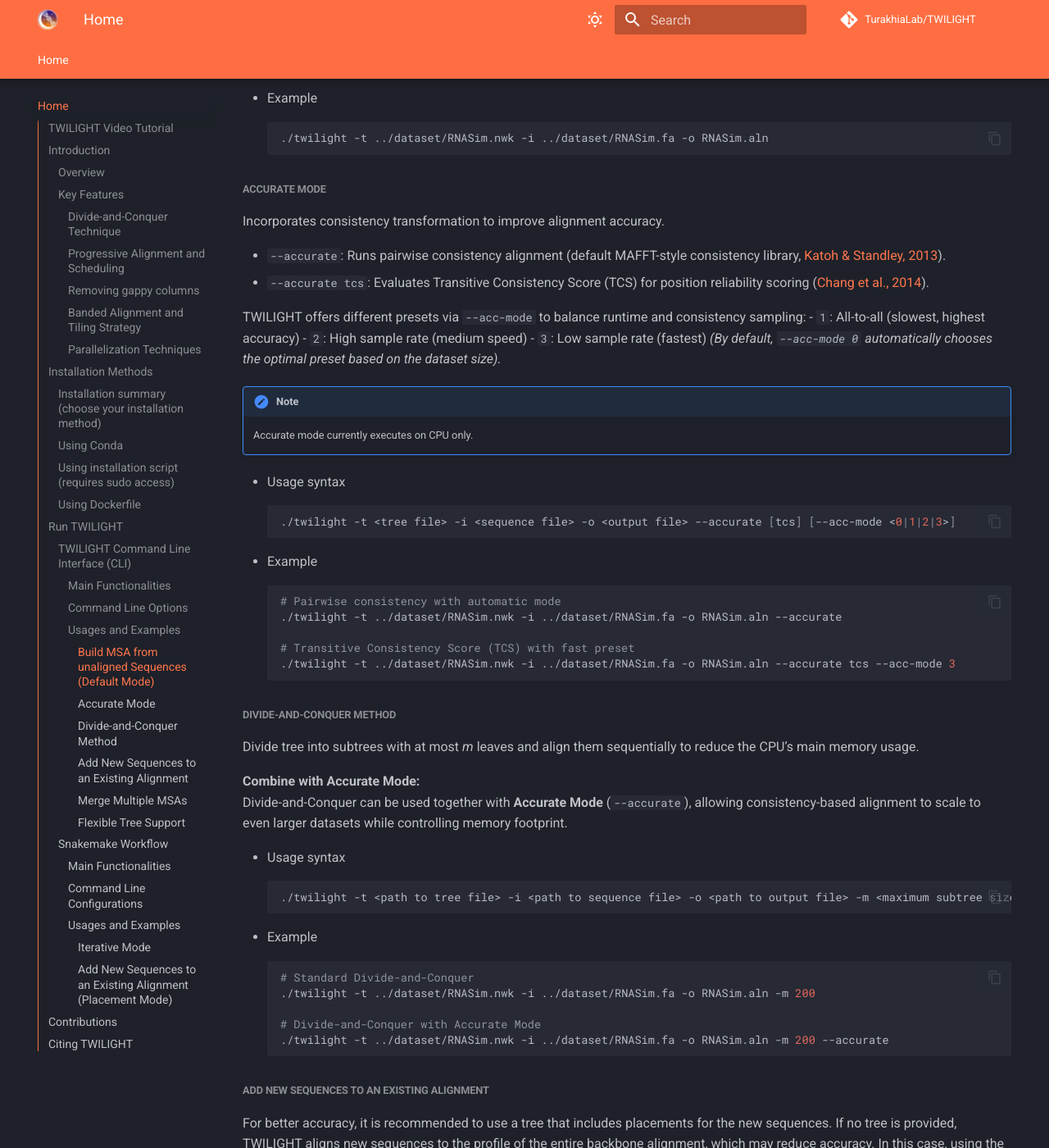
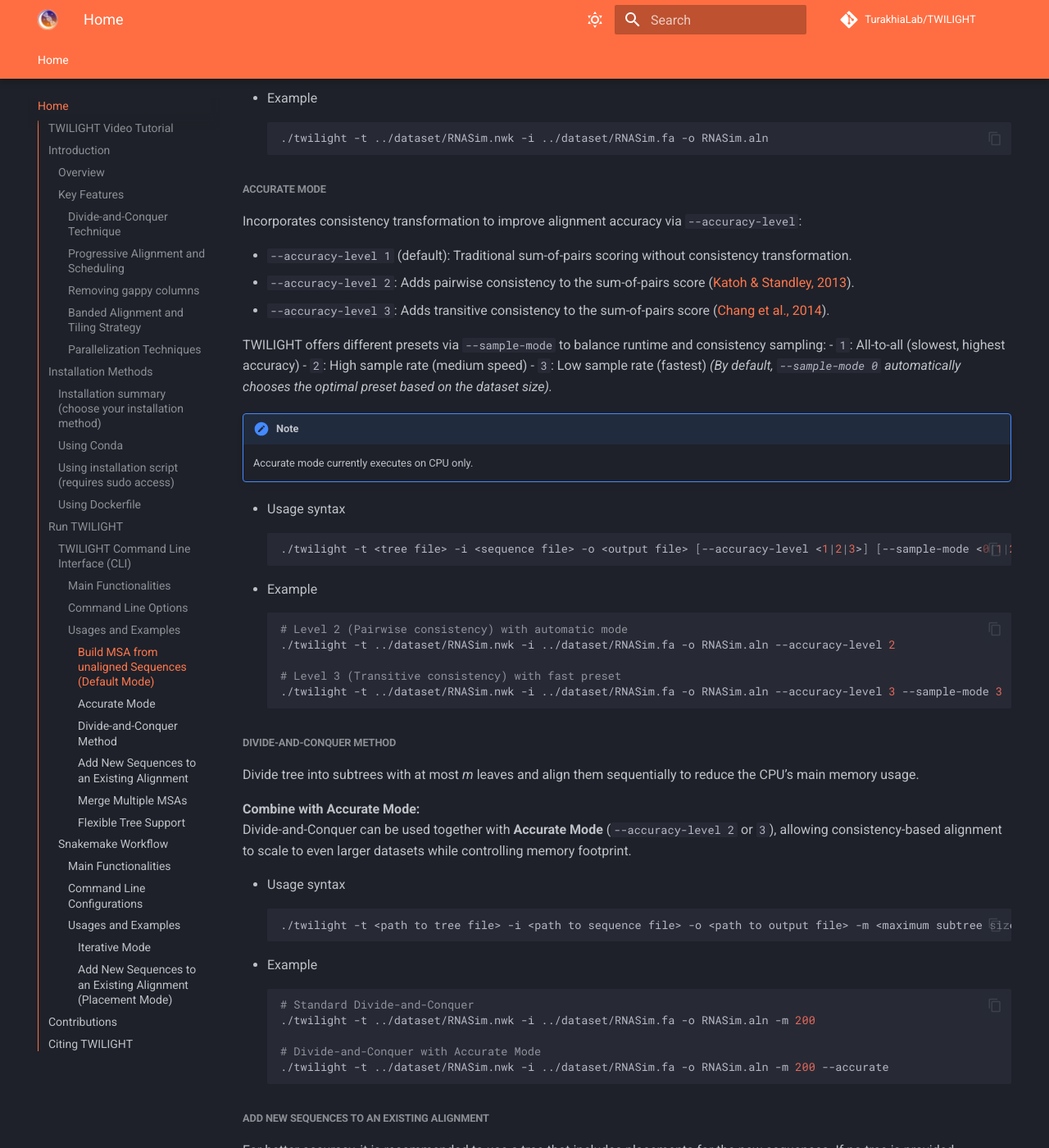
Before and after one commit to TurakhiaLab/TWILIGHT, an MkDocs documentation site: the page built from docs/index.md, in a window 1280 px wide and 1400 px high, scrolled down 10823 px. Shown: the whole window at 82% size. Built offline with MkDocs 1.6.1 and Material for MkDocs 9.7.7, drawn with Linux system fonts in a browser that asks for light colours; comment, search, counter and statistics services are not loaded; some of the changed text lies outside the part shown.

Commit message:
Refactor command-line options

````diff
--- a/docs/index.md
+++ b/docs/index.md
@@ -254,12 +254,12 @@
 | `--xdrop`                        | X-drop value (scale). The actual X-drop will be multiplied by the gap-extend penalty (default: 600). |
 | `-x`, `--matrix`                 | Use a user-defined substitution matrix (only for nucleotide). |
 | `-b`, `--blosum`                 | Substitution matrix to use for protein sequences: 43 (PFASUM43), 45, 62, 80, or 99 (MIQS) (default: 62). |
-| **Accurate Mode Options** |
-| `--accurate`                     | Enable accurate consistency alignment (runs pairwise consistency by default; specify `tcs` for Transitive Consistency Score: `--accurate [tcs]`). |
-| `--acc-mode`                     | Accurate preset mode: `0`: auto, `1`: all-to-all (slow), `2`: high sample rate (med speed), `3`: low sample rate (fast) (default: 0). |
-| `--acc-max-group`                | Maximum number of sequences in a consistency group for accurate mode. |
-| `--acc-sample-rate`              | Sample rate for hierarchical consistency representative selection (must be >0, <1). |
-| `--acc-sample-top`               | Fraction of representative quota to select by highest centrality (must be >0, <=1). |
+| **Accuracy & Sampling Options** |
+| `-A`, `--accuracy-level`         | Accuracy level: `1`: traditional sum-of-pairs scoring (default), `2`: + pairwise consistency, `3`: + transitive consistency. |
+| `-S`, `--sample-mode`            | Sampling preset mode for consistency: `0`: auto, `1`: all-to-all (slow), `2`: high sample rate (med speed), `3`: low sample rate (fast) (default: 0). |
+| `--sample-rate`                  | Sample rate for hierarchical consistency representative selection (must be >0, <1). |
+| `--sample-top-centrality`        | Fraction of representative quota to select by highest centrality before column coverage (must be >0, <=1). |
+| `--sample-max-group`             | Maximum number of sequences in a consistency group. |
 | `--consistency-weight`           | Weight multiplier for consistency bonus in accurate mode (default: 5.0). |
 | **General** |
 | `--check`                        | Check the final alignment. Sequences with no legal alignment will be displayed. |
@@ -291,38 +291,39 @@
 ```
 
 ##### <a name="accurate"></a> **Accurate Mode**
-Incorporates consistency transformation to improve alignment accuracy.
+Incorporates consistency transformation to improve alignment accuracy via `--accuracy-level`:
 
-- `--accurate`: Runs pairwise consistency alignment (default MAFFT-style consistency library, [Katoh & Standley, 2013](https://doi.org/10.1093/molbev/mst010)).
-- `--accurate tcs`: Evaluates Transitive Consistency Score (TCS) for position reliability scoring ([Chang et al., 2014](https://doi.org/10.1093/molbev/msu117)).
+- `--accuracy-level 1` (default): Traditional sum-of-pairs scoring without consistency transformation.
+- `--accuracy-level 2`: Adds pairwise consistency to the sum-of-pairs score ([Katoh & Standley, 2013](https://doi.org/10.1093/molbev/mst010)).
+- `--accuracy-level 3`: Adds transitive consistency to the sum-of-pairs score ([Chang et al., 2014](https://doi.org/10.1093/molbev/msu117)).
 
-TWILIGHT offers different presets via `--acc-mode` to balance runtime and consistency sampling:
+TWILIGHT offers different presets via `--sample-mode` to balance runtime and consistency sampling:
 - `1`: All-to-all (slowest, highest accuracy)
 - `2`: High sample rate (medium speed)
 - `3`: Low sample rate (fastest)
-*(By default, `--acc-mode 0` automatically chooses the optimal preset based on the dataset size).*
+*(By default, `--sample-mode 0` automatically chooses the optimal preset based on the dataset size).*
 
 !!!Note
     Accurate mode currently executes on CPU only.
 
 * Usage syntax
 ```bash
-./twilight -t <tree file> -i <sequence file> -o <output file> --accurate [tcs] [--acc-mode <0|1|2|3>]
+./twilight -t <tree file> -i <sequence file> -o <output file> [--accuracy-level <1|2|3>] [--sample-mode <0|1|2|3>]
 ```
 * Example
 ```bash
-# Pairwise consistency with automatic mode
-./twilight -t ../dataset/RNASim.nwk -i ../dataset/RNASim.fa -o RNASim.aln --accurate
+# Level 2 (Pairwise consistency) with automatic mode
+./twilight -t ../dataset/RNASim.nwk -i ../dataset/RNASim.fa -o RNASim.aln --accuracy-level 2
 
-# Transitive Consistency Score (TCS) with fast preset
-./twilight -t ../dataset/RNASim.nwk -i ../dataset/RNASim.fa -o RNASim.aln --accurate tcs --acc-mode 3
+# Level 3 (Transitive consistency) with fast preset
+./twilight -t ../dataset/RNASim.nwk -i ../dataset/RNASim.fa -o RNASim.aln --accuracy-level 3 --sample-mode 3
 ```
 
 ##### <a name="divide-and-conquer"></a> **Divide-and-Conquer Method**
 Divide tree into subtrees with at most *m* leaves and align them sequentially to reduce the CPU’s main memory usage.
 
 **Combine with Accurate Mode:**
-Divide-and-Conquer can be used together with **Accurate Mode** (`--accurate`), allowing consistency-based alignment to scale to even larger datasets while controlling memory footprint.
+Divide-and-Conquer can be used together with **Accurate Mode** (`--accuracy-level 2` or `3`), allowing consistency-based alignment to scale to even larger datasets while controlling memory footprint.
 
 * Usage syntax
 ```bash
--- a/version.txt
+++ b/version.txt
@@ -1 +1 @@
-v0.3.0
+v0.3.1
````
Also changed, not shown: README.md (+26 -20 lines), 6 other files.
